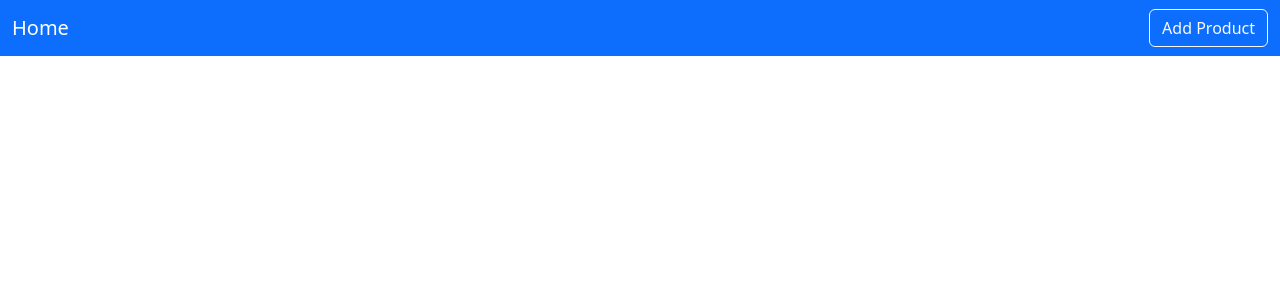
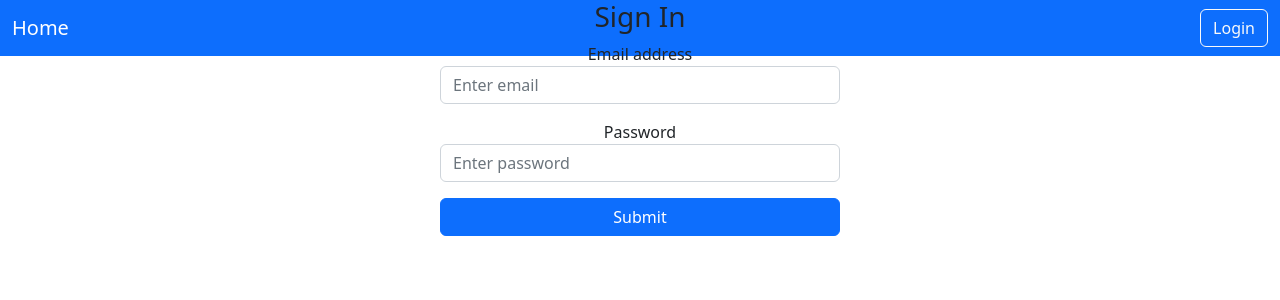
Before and after one commit to prathamkush/spring_reactive_mongo_crud_frontend, a React (Create React App) app: page /login in a window 1280 px wide. Before the commit this address had no page. Shown: the top 300 px of the page. Built offline with nearby package versions, Linux system fonts and the light colour scheme.

Commit message:
login added

```diff
--- a/src/App.js
+++ b/src/App.js
@@ -1,11 +1,14 @@
 import './App.css';
 import "../node_modules/bootstrap/dist/css/bootstrap.min.css";
 import Navbar from './layout/Navbar';
-import Home from './pages/Home';
 import {BrowserRouter as Router, Routes, Route} from "react-router-dom"
 import AddProduct from './Product/AddProduct';
 import UpdateProduct from './Product/UpdateProduct';
 import ViewProduct from './Product/ViewProduct';
+import Login from './pages/Login';
+import NewHome from './pages/Home'
+import AdminHome from './pages/AdminHome';
+import Home from './pages/Home';
 
 function App() {
   return (
@@ -15,10 +18,12 @@ function App() {
       <Navbar/>
 
       <Routes>
-        <Route exact path="/" element={<Home/>} />
+        <Route exact path="/" element={<Home/>}/>
+        <Route exact path="/admin-home" element={<AdminHome/>} />
         <Route exact path="/add-product" element={<AddProduct/>} />
         <Route exact path="/update-product/:id" element={<UpdateProduct/>}/>
         <Route exact path="/view-product/:id" element={<ViewProduct/>}/>
+        <Route exact path="/login" element={<Login/>}/>
       </Routes>
 
     </Router>
--- a/src/Product/AddProduct.js
+++ b/src/Product/AddProduct.js
@@ -26,7 +26,9 @@ export default function AddProduct() {
 
     await axios.post("http://localhost:9092/products/save", product)
 
-    navigate("/")
+    alert("Product : "+ product.name + " Added Successfully !!")
+
+    navigate("/admin-home")
 
   }
 
--- a/src/Product/UpdateProduct.js
+++ b/src/Product/UpdateProduct.js
@@ -34,7 +34,10 @@ export default function UpdateProduct() {
 
     await axios.put(`http://localhost:9092/products/update/${id}`, product)
 
-    navigate("/")
+
+    alert("Product : "+ product.name +"'s details Updated !!")
+
+    navigate("/admin-home")
 
   }
 
@@ -134,7 +137,7 @@ export default function UpdateProduct() {
                     Submit
                 </button>
 
-                <Link className="btn btn-outline-danger mx-2" to="/">
+                <Link className="btn btn-outline-danger mx-2" to="/admin-home">
                     Cancel
                 </Link>
 
--- a/src/Product/ViewProduct.js
+++ b/src/Product/ViewProduct.js
@@ -62,7 +62,7 @@ export default function ViewProduct() {
                 </div>
 
 
-                <Link className="btn btn-primary my-2" to={"/"}>
+                <Link className="btn btn-primary my-2" to={"/admin-home"}>
                     Back to Home
                 </Link>
 
--- a/src/layout/Navbar.js
+++ b/src/layout/Navbar.js
@@ -22,8 +22,8 @@ export default function Navbar() {
     <span className="navbar-toggler-icon"></span>
     </button>
 
-    <Link className="btn btn-outline-light" to="/add-product" >
-        Add Product
+    <Link className="btn btn-outline-light" to="/login" >
+        Login
     </Link>
 
   </div>
--- /dev/null
+++ b/src/pages/AdminHome.js
@@ -0,0 +1,109 @@
+import React, { useEffect, useState } from 'react'
+import axios from "axios";
+import {Link, useParams, useNavigate} from 'react-router-dom'
+
+export default function AdminHome() {
+
+    let navigate = useNavigate()
+
+    const [products, setProducts] = useState([]);
+
+    const {id} = useParams()
+
+    // load this everytime page loads (home page)
+    useEffect(() => {
+        loadProducts();
+        // console.log("something written here...")
+
+    }, []);
+
+    // async and await because js runs line by line
+    const loadProducts = async() => {
+        const result = await axios.get("http://localhost:9092/products/");
+        // console.log(result.data)
+        setProducts(result.data);
+    };
+
+    const deleteProduct = async (id) => {
+
+        // var answer = window.confirm("Delete Product ???");
+        // if (answer) {
+
+            const result = await axios.delete(`http://localhost:9092/products/delete/${id}`)
+
+            console.log(result);
+
+            loadProducts()
+        // }
+
+    }
+
+
+
+  return (
+    <div className='container'>
+
+        <div className='py-4'>
+        <table className="table border shadow">
+            <thead>
+                <tr>
+                    <th scope="col">#</th>
+                    <th scope="col">id</th>
+                    <th scope="col">Name</th>
+                    <th scope="col">Category</th>
+                    <th scope="col">Qty</th>
+                    <th scope="col">Price</th>
+                    <th scope="col">Action</th>
+                </tr>
+            </thead>
+            <tbody>
+
+                {
+                    products.map((product,index)=>(
+                        <tr>
+                            <th scope="row" key={index}>
+                                {index+1}
+                            </th>
+                            <td>{product.id}</td>
+                            <td>{product.name}</td>
+                            <td>{product.category}</td>
+                            <td>{product.qty}</td>
+                            <td>{product.price}</td>
+                            <td>
+                                <Link
+                                    className="btn btn-primary mx-2"
+                                    to={`/view-product/${product.id}`}
+                                >
+                                    View
+                                </Link>
+                                <Link
+                                    className="btn btn-outline-primary mx-2"
+                                    to={`/update-product/${product.id}`}
+                                >
+                                    Update
+                                </Link>
+                                <button
+                                    // className="btn btn-outline-danger mx-2"
+                                    // onClick={()=>deleteProduct(product.id)}
+                                    className='btn btn-outline-danger mx-2'
+                                    onClick={() => { if (window.confirm('Are you sure you wish to delete this product???')) deleteProduct(product.id) } }
+                                >
+                                    Delete
+                                </button>
+                            </td>
+                        </tr>
+                    ))
+                }
+
+            </tbody>
+        </table>
+        <Link
+            className="btn btn-success my-2"
+            to={"/add-product"}
+        >
+            ADD NEW PRODUCT
+        </Link>
+    </div>
+    </div>
+  )
+}
--- a/src/pages/Home.js
+++ b/src/pages/Home.js
@@ -1,12 +1,10 @@
 import React, { useEffect, useState } from 'react'
 import axios from "axios";
-import {Link, useParams} from 'react-router-dom'
 
 export default function Home() {
 
     const [products, setProducts] = useState([]);
 
-    const {id} = useParams()
 
     // load this everytime page loads (home page)
     useEffect(() => {
@@ -22,11 +20,6 @@ export default function Home() {
         setProducts(result.data);
     };
 
-    const deleteProduct = async (id) => {
-        await axios.delete(`http://localhost:9092/products/delete/${id}`)
-
-        loadProducts()
-    }
 
 
 
@@ -42,7 +35,6 @@ export default function Home() {
                     <th scope="col">Category</th>
                     <th scope="col">Qty</th>
                     <th scope="col">Price</th>
-                    <th scope="col">Action</th>
                 </tr>
             </thead>
             <tbody>
@@ -57,26 +49,6 @@ export default function Home() {
                             <td>{product.category}</td>
                             <td>{product.qty}</td>
                             <td>{product.price}</td>
-                            <td>
-                                <Link
-                                    className="btn btn-primary mx-2"
-                                    to={`view-product/${product.id}`}
-                                >
-                                    View
-                                </Link>
-                                <Link
-                                    className="btn btn-outline-primary mx-2"
-                                    to={`/update-product/${product.id}`}
-                                >
-                                    Update
-                                </Link>
-                                <button
-                                    className="btn btn-outline-danger mx-2"
-                                    onClick={()=>deleteProduct(product.id)}
-                                >
-                                    Delete
-                                </button>
-                            </td>
                         </tr>
                     ))
                 }
--- /dev/null
+++ b/src/pages/Login.js
@@ -0,0 +1,77 @@
+import React, { useState } from 'react'
+import {Link, useNavigate} from 'react-router-dom'
+
+export default function Login() {
+
+    let navigate = useNavigate()
+
+    const emailAdmin='admin@gmail.com';
+    const passwordAdmin='Admin@123';
+
+    const [email,setEmail]=useState('');
+    const [password,setPassword]=useState('');
+
+
+    const onEmailChange = (e) => {
+        setEmail(e.target.value)
+    }
+
+    const onPasswordChange = (e) => {
+        setPassword(e.target.value)
+    }
+
+
+    const onSubmit = async (e) => {
+        e.preventDefault();
+
+        if(email==emailAdmin && password==passwordAdmin){
+            navigate("/admin-home")
+        }
+
+        else{
+            alert("Incorrect Email or Password")
+        }
+    }
+
+
+    return (
+        <div style={{   width:"400px",
+                        height: "800px",
+                        position:"absolute",
+                        top:0,
+                        bottom: 0,
+                        left: 0,
+                        right: 0,
+                        margin:"auto"}}>
+            <form onSubmit={(e) => onSubmit(e)}>
+                <h3>Sign In</h3>
+                <div className="mb-3">
+                <label>Email address</label>
+                <input
+                    type="email"
+                    className="form-control"
+                    placeholder="Enter email"
+                    onChange={(e) => onEmailChange(e)}
+                />
+                </div>
+                <div className="mb-3">
+                <label>Password</label>
+                <input
+                    type="password"
+                    className="form-control"
+                    placeholder="Enter password"
+                    onChange={(e) => onPasswordChange(e)}
+                />
+                </div>
+
+                <div className="d-grid">
+                <button type="submit" className="btn btn-primary">
+                    Submit
+                </button>
+                </div>
+            </form>
+
+      </div>
+    )
+
+}
```
